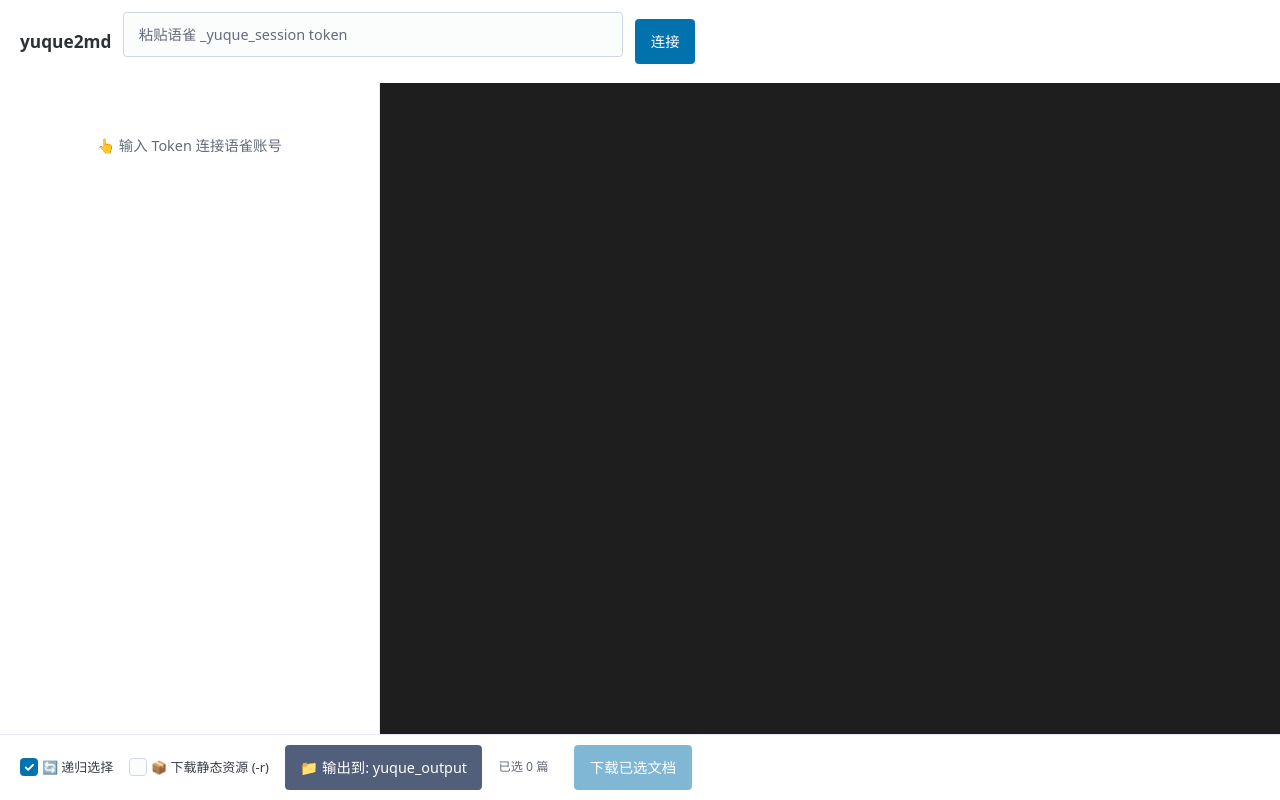
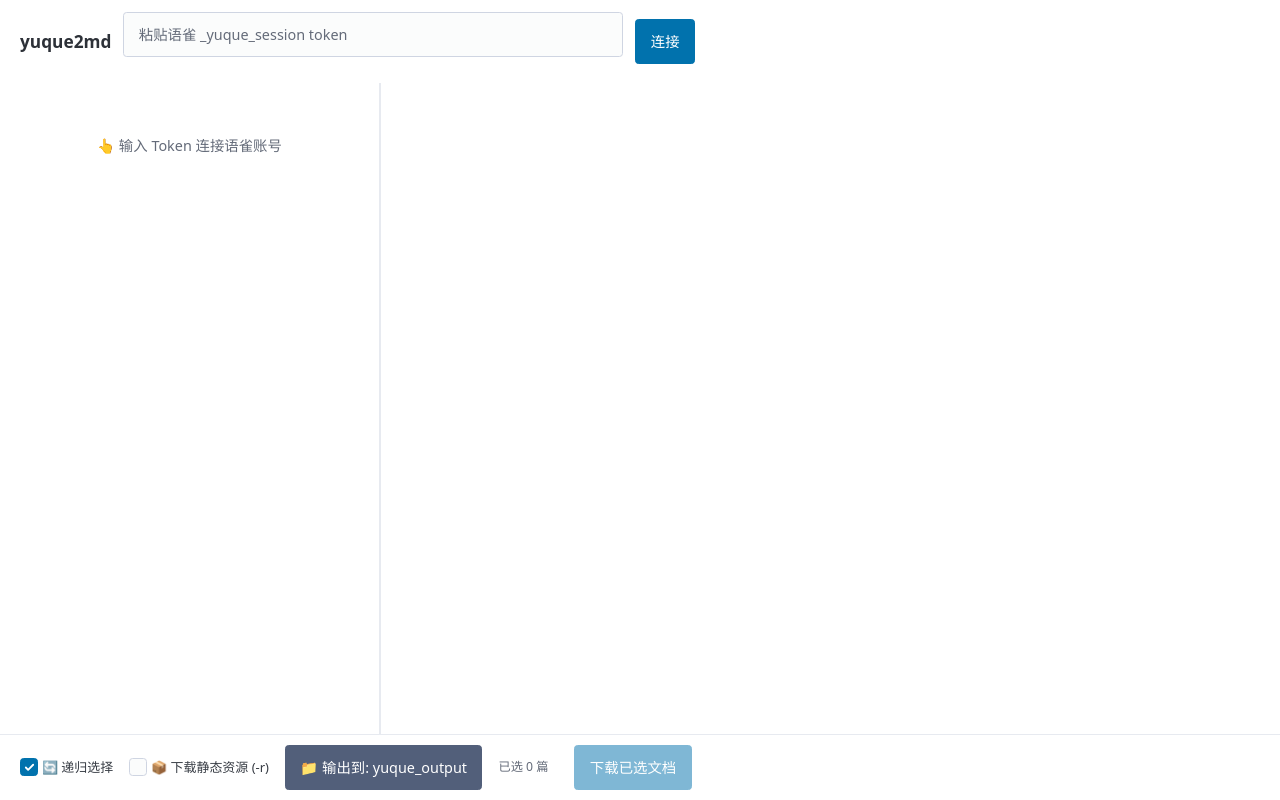
Before and after one commit to RemiliaNyaa/yuque2md, a website: page public/index.html in a window 1280 px wide. Drawn offline with nearby package versions, Linux system fonts and the light colour scheme.

Commit message:
style: 日志面板改为白色背景

```diff
--- a/public/index.html
+++ b/public/index.html
@@ -13,9 +13,9 @@
   header input { flex: 1; min-width: 0; max-width: 500px; }
   .main { flex: 1; display: flex; overflow: hidden; }
   .tree-panel { width: 380px; flex-shrink: 0; overflow-y: auto; padding: 12px; border-right: 1px solid var(--pico-muted-border-color); }
-  .log-panel { flex: 1; overflow-y: auto; padding: 12px; font-family: 'Consolas','Courier New',monospace; font-size: .8em; background: #1e1e1e; color: #d4d4d4; white-space: pre-wrap; line-height: 1.5; }
+  .log-panel { flex: 1; overflow-y: auto; padding: 12px; font-family: 'Consolas','Courier New',monospace; font-size: .8em; background: var(--pico-card-background-color); color: var(--pico-color); white-space: pre-wrap; line-height: 1.5; border-left: 1px solid var(--pico-muted-border-color); }
   .log-panel::-webkit-scrollbar { width: 6px; }
-  .log-panel::-webkit-scrollbar-thumb { background: #444; border-radius: 3px; }
+  .log-panel::-webkit-scrollbar-thumb { background: var(--pico-muted-border-color); border-radius: 3px; }
 
   /* KB cards */
   .kb-card { padding: 8px 12px; margin-bottom: 4px; border-radius: 6px; cursor: pointer; display: flex; align-items: center; gap: 8px; border: 1px solid var(--pico-muted-border-color); }
```
